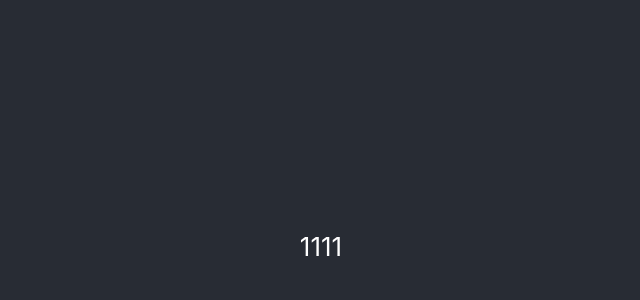
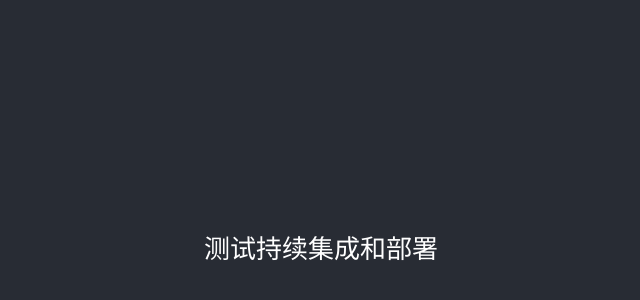
Before and after one commit to heshuo527/my-github-actions, a React (Create React App) app: page / in a window 1280 px wide. Shown: the part 154-454 px from the top of the page, without its empty margins (319-959 px from the left). Built offline with nearby package versions, Linux system fonts and the light colour scheme.

Commit message:
feat: 测试集成和部署

```diff
--- a/src/App.js
+++ b/src/App.js
@@ -4,7 +4,7 @@ function App() {
   return (
     <div className="App">
       <header className="App-header">
-        <div>1111</div>
+        <div>测试持续集成和部署</div>
       </header>
     </div>
   );
```
